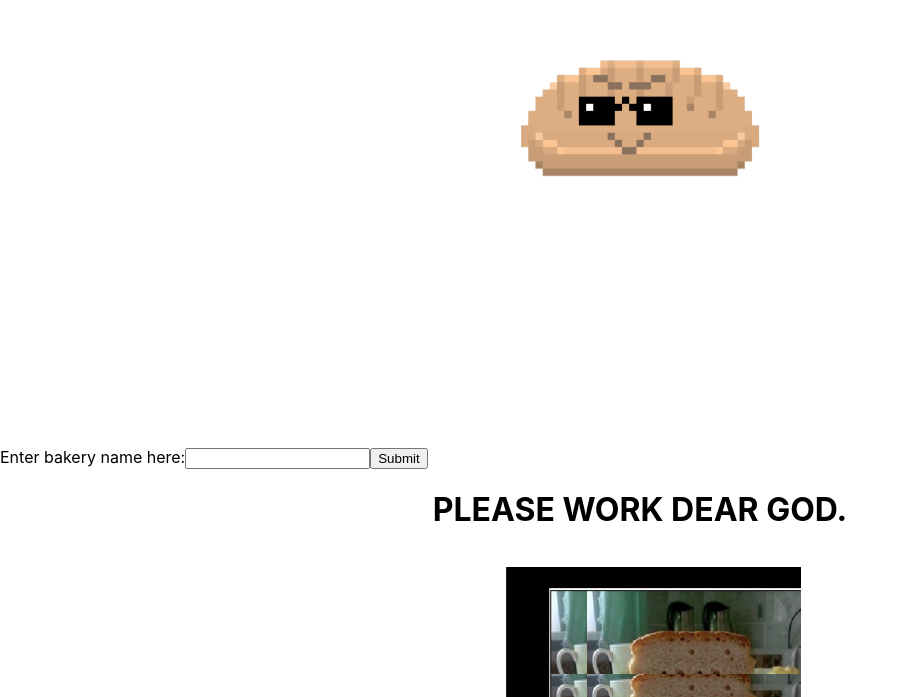
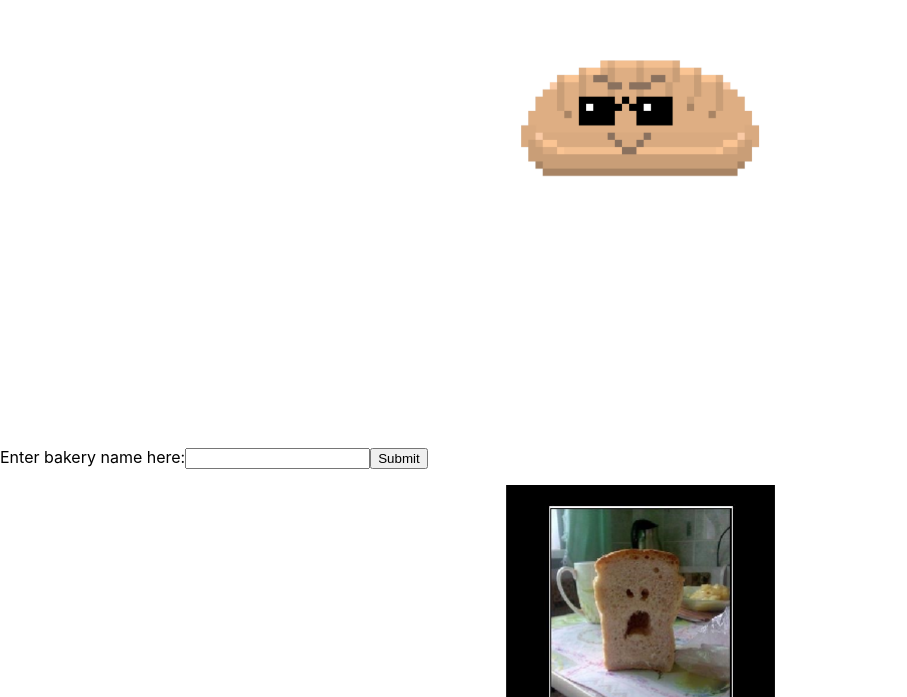
Before and after one commit to audreywrong/personalwebsite-react, a React (Create React App) app in the folder my-app/: page /baking-game in a window 1280 px wide. Shown: the part 103-800 px from the top of the page, without its empty margins (0-907 px from the left). Built offline with nearby package versions, Linux system fonts and the light colour scheme.

Commit message:
feat: initial working puzzle

```diff
--- a/my-app/src/features/baking-game/photo-puzzle/Board.jsx
+++ b/my-app/src/features/baking-game/photo-puzzle/Board.jsx
@@ -1,40 +1,45 @@
-import React, { useState } from "react";
-import Tile from "./Tile";
-import { TILE_COUNT, GRID_SIZE, BOARD_SIZE } from "./Constants";
-import { canSwap, shuffle, swap, isSolved } from "./Helpers";
+import React, {useState} from 'react';
+import Tile from './Tile';
+import {TILE_COUNT, GRID_SIZE, BOARD_SIZE} from './Constants';
+import {canSwap, shuffle, swap, isSolved} from './Helpers';
 import './Board.css';
 
+const INITIAL_TILES = [...Array(TILE_COUNT).keys()];
 
-function Board({ imgUrl }) {
-    const [tiles, setTiles] = useState([...Array(TILE_COUNT).keys()]);
+function Board({imgUrl}) {
+  const [tiles, setTiles] = useState(INITIAL_TILES);
   const [isStarted, setIsStarted] = useState(false);
-    console.log('is started:', isStarted)
+  console.log('is started:', isStarted);
 
   const shuffleTiles = () => {
-        const shuffledTiles = shuffle(tiles)
-        setTiles(shuffleTiles);
+    const shuffledTiles = shuffle(tiles);
+    setTiles(shuffledTiles);
+  };
+
+  const unFuckTiles = () => {
+    setIsStarted(false);
+    setTiles(INITIAL_TILES);
+  };
+
+  const swapTiles = tileIndex => {
+    if (canSwap(tileIndex, tiles.indexOf(tiles.length - 1))) {
+      const swappedTiles = swap(tiles, tileIndex, tiles.indexOf(tiles.length - 1));
+      setTiles(swappedTiles);
     }
+  };
 
-    const swapTiles = (tileIndex) => {
-        if (canSwap(tileIndex, tiles.indexOf(tiles.length - 1))) {
-        const swappedTiles = swap(tiles, tileIndex, tiles.indexOf(tiles.length - 1))
-        setTiles(swappedTiles)
-      }
-    }
+  const handleTileClick = index => {
+    swapTiles(index);
+  };
 
-    const handleTileClick = (index) => {
-        swapTiles(index)
-    }
-
-    const handleShuffleClick = (index) => {
-        shuffleTiles()
-    }
+  const handleResetClick = index => {
+    unFuckTiles();
+  };
 
   const handleStartClick = () => {
-        shuffleTiles()
-        setIsStarted(true)
-    }
-
+    shuffleTiles();
+    setIsStarted(true);
+  };
 
   const pieceWidth = Math.round(BOARD_SIZE / GRID_SIZE);
   const pieceHeight = Math.round(BOARD_SIZE / GRID_SIZE);
@@ -61,9 +66,11 @@ function Board({ imgUrl }) {
         ))}
       </ul>
       {hasWon && isStarted && <div>Puzzle solved</div>}
-        {!isStarted ?
-        (<button onClick={() => handleStartClick()}>Start game</button>) :
-        (<button onClick={() => handleShuffleClick()}>Restart game</button>)}
+      {!isStarted ? (
+        <button onClick={() => handleStartClick()}>Start game</button>
+      ) : (
+        <button onClick={() => handleResetClick()}>Reset game</button>
+      )}
     </>
   );
 }
--- a/my-app/src/features/baking-game/photo-puzzle/Helpers.jsx
+++ b/my-app/src/features/baking-game/photo-puzzle/Helpers.jsx
@@ -1,4 +1,4 @@
-import { TILE_COUNT, GRID_SIZE } from "./Constants";
+import {TILE_COUNT, GRID_SIZE} from './Constants';
 
 // Credits to https://codepen.io/unindented/pen/QNWdRQ
 export function isSolvable(tiles) {
@@ -26,10 +26,12 @@ export function getIndex(row, col) {
 }
 
 // Get the row/col pair from a linear index.
-export function getMatrixPosition(index) {
+export function getMatrixPosition(index, tile) {
   return {
+    col: index % GRID_SIZE,
+    initialCol: tile % GRID_SIZE,
+    initialRow: Math.floor(tile / GRID_SIZE),
     row: Math.floor(index / GRID_SIZE),
-    col: index % GRID_SIZE,
   };
 }
 
@@ -42,19 +44,15 @@ export function getVisualPosition(row, col, width, height) {
 
 export function shuffle(tiles) {
   const shuffledTiles = [
-    ...tiles
-      .filter((t) => t !== tiles.length - 1)
-      .sort(() => Math.random() - 0.5),
+    ...tiles.filter(t => t !== tiles.length - 1).sort(() => Math.random() - 0.5),
     tiles.length - 1,
   ];
-  return isSolvable(shuffledTiles) && !isSolved(shuffledTiles)
-    ? shuffledTiles
-    : shuffle(shuffledTiles);
+  return isSolvable(shuffledTiles) && !isSolved(shuffledTiles) ? shuffledTiles : shuffle(shuffledTiles);
 }
 
 export function canSwap(srcIndex, destIndex) {
-  const { row: srcRow, col: srcCol } = getMatrixPosition(srcIndex);
-  const { row: destRow, col: destCol } = getMatrixPosition(destIndex);
+  const {row: srcRow, col: srcCol} = getMatrixPosition(srcIndex);
+  const {row: destRow, col: destCol} = getMatrixPosition(destIndex);
   return Math.abs(srcRow - destRow) + Math.abs(srcCol - destCol) === 1;
 }
 
@@ -65,21 +63,21 @@ export function swap(tiles, src, dest) {
 }
 
 export function updateURLParameter(url, param, paramVal) {
-  var newAdditionalURL = "";
-  var tempArray = url.split("?");
+  var newAdditionalURL = '';
+  var tempArray = url.split('?');
   var baseURL = tempArray[0];
   var additionalURL = tempArray[1];
-  var temp = "";
+  var temp = '';
   if (additionalURL) {
-    tempArray = additionalURL.split("&");
+    tempArray = additionalURL.split('&');
     for (var i = 0; i < tempArray.length; i++) {
-      if (tempArray[i].split("=")[0] !== param) {
+      if (tempArray[i].split('=')[0] !== param) {
         newAdditionalURL += temp + tempArray[i];
-        temp = "&";
+        temp = '&';
       }
     }
   }
 
-  var rows_txt = temp + "" + param + "=" + paramVal;
-  return baseURL + "?" + newAdditionalURL + rows_txt;
+  var rows_txt = temp + '' + param + '=' + paramVal;
+  return baseURL + '?' + newAdditionalURL + rows_txt;
 }
--- a/my-app/src/features/baking-game/photo-puzzle/Puzzle.jsx
+++ b/my-app/src/features/baking-game/photo-puzzle/Puzzle.jsx
@@ -1,13 +1,11 @@
-import React from "react";
-import Board from "./Board";
+import React from 'react';
+import Board from './Board';
 import frankenbread from '../../../images/frankenbread.png';
 import './Puzzle.css';
 
 function Puzzle() {
-
   return (
     <div className="puzzle">
-        <h1>PLEASE WORK DEAR GOD.</h1>
       <Board imgUrl={frankenbread} />
     </div>
   );
--- a/my-app/src/features/baking-game/photo-puzzle/Tile.jsx
+++ b/my-app/src/features/baking-game/photo-puzzle/Tile.jsx
@@ -1,33 +1,33 @@
-import React from "react";
-import {Motion, spring} from "react-motion";
-import { getMatrixPosition, getVisualPosition } from "./Helpers";
-import { TILE_COUNT, GRID_SIZE, BOARD_SIZE } from "./Constants";
+import React from 'react';
+import {Motion, spring} from 'react-motion';
+import {getMatrixPosition, getVisualPosition} from './Helpers';
+import {TILE_COUNT, GRID_SIZE, BOARD_SIZE} from './Constants';
 import './Tile.css';
 
-function Tile(props) {
-  const { tiles, tile, index, width, height, handleTileClick, imgUrl } = props;
+const Tile = props => {
+  const {tile, index, width, height, handleTileClick, imgUrl} = props;
+  const {col, initialRow, row} = getMatrixPosition(index, tile);
+  const visualPos = getVisualPosition(row, col, width, height);
 
-  const { row, col } = getMatrixPosition(index);
-  const visualPos = getVisualPosition(row, col, width, height);
   const tileStyle = {
-    width: `calc(100% / ${GRID_SIZE})`,
-    height: `calc(100% / ${GRID_SIZE})`,
+    height: Math.ceil(BOARD_SIZE / GRID_SIZE),
+    width: Math.ceil(BOARD_SIZE / GRID_SIZE),
     translateX: visualPos.x,
     translateY: visualPos.y,
     backgroundImage: `url(${imgUrl})`,
-    // backgroundSize: `${BOARD_SIZE}px`,
-    backgroundPosition: `${(100 / GRID_SIZE) * (tile % GRID_SIZE)}% ${(100 / GRID_SIZE) * getRowNumber(tiles, tile)}%`,
+    backgroundPosition: `${(100 / (GRID_SIZE - 1)) * (tile % GRID_SIZE)}% ${(100 * initialRow) / (GRID_SIZE - 1)}%`,
+    backgroundSize: `${GRID_SIZE * 100}%`,
   };
   const motionStyle = {
-      translateX: spring(visualPos.x),
-      translateY: spring(visualPos.y)
-  }
+    translateX: spring(visualPos.x),
+    translateY: spring(visualPos.y),
+  };
 
   return (
     <Motion style={motionStyle}>
       {({translateX, translateY}) => (
         <li
-        style={{
+          style={{
             ...tileStyle,
             transform: `translate3d(${translateX}px, ${translateY}px, 0)`,
             // Is last tile?
@@ -41,30 +41,6 @@ function Tile(props) {
       )}
     </Motion>
   );
-}
+};
 
 export default Tile;
-
-
-/*
-Troubleshooting from even grid size to all grid sizes from source code.
-
-Input: [0, 1, 2, 3, 4, 5, 6, 7, 8]
-Output: [0, 0, 0, 1, 1, 1, 2, 2, 2]
-*/
-
-const getRowNumber = (allTiles, thisTile) => {
-  const rowSize = Math.sqrt(allTiles.length)
-  let rowNumber = -1;
-
-  for(let i = 0; i < allTiles.length; i++) {
-    const el = allTiles[i]
-    if(el % rowSize === 0) {
-      rowNumber++;
-    }
-
-    if(el === thisTile) {
-      return rowNumber;
-    }
-  }
-}
```
Lines whose indentation alone changed are shown as unchanged.
